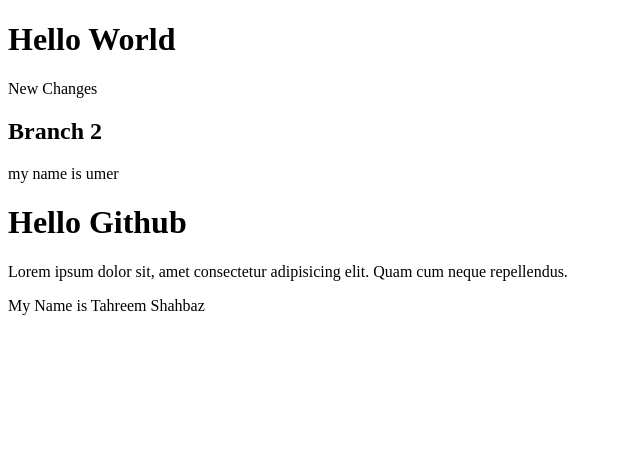
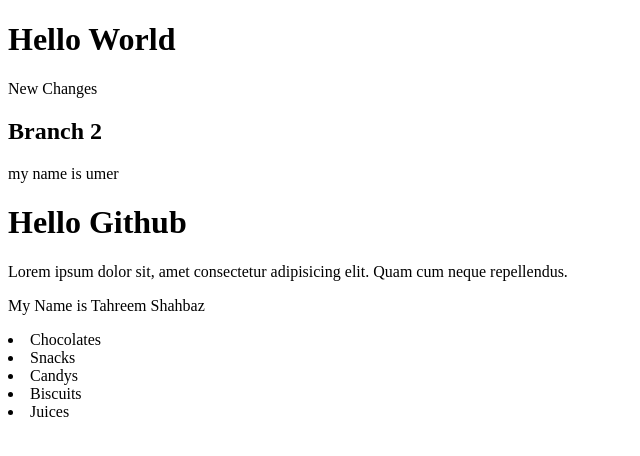
Before and after one commit to Shahzain159/Sample_Repo, a plain HTML site: page index.html in a window 1280 px wide. Shown: the whole page, without its empty margins (0-640 px from the left). Drawn offline with Linux system fonts and the light colour scheme.

Commit message:
Update index.html

```diff
--- a/index.html
+++ b/index.html
@@ -19,5 +19,11 @@
     <h1>Hello Github</h1>
     <p>Lorem ipsum dolor sit, amet consectetur adipisicing elit. Quam cum neque repellendus.</p>
     <p>My Name is Tahreem Shahbaz</p>
+    <li>Chocolates</li>
+    <li>Snacks</li>
+    <li>Candys</li>
+    <li>Biscuits</li>
+    <li>Juices</li>
+
 </body>
 </html>
```
